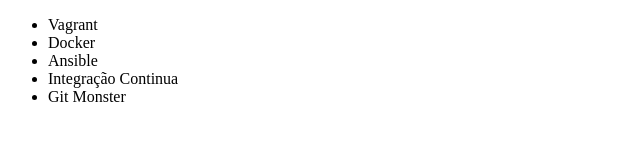
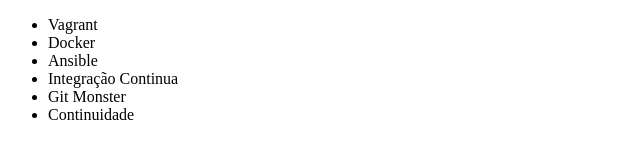
Before and after one commit to jorgelpsimoes/alura-git, a plain HTML site: page index.html in a window 1280 px wide. Shown: the full height of the page, 0-640 px from the left. Drawn offline with Linux system fonts and the light colour scheme.

Commit message:
add parametro de continudade na lista

```diff
--- a/index.html
+++ b/index.html
@@ -11,6 +11,7 @@
         <li>Ansible</li>
         <li>Integração Continua</li>
         <li>Git Monster</li>
+        <li>Continuidade</li>
     </ul>
 </body>
 </html>
```
